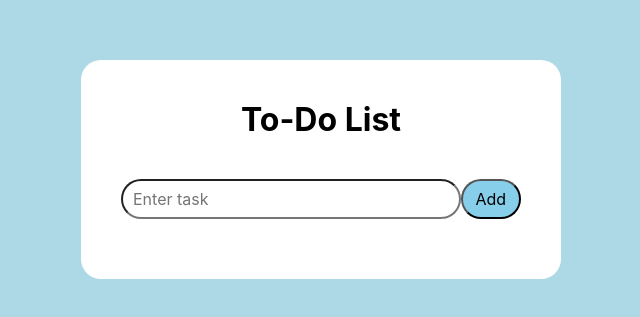
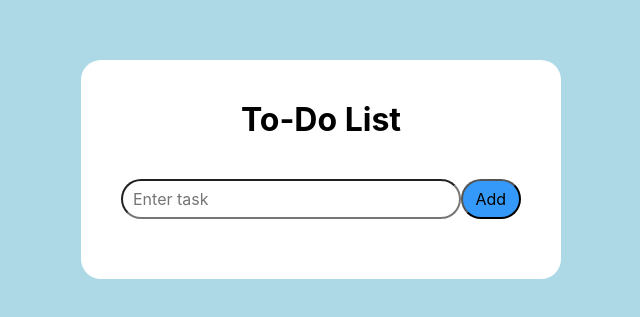
Before and after one commit to Jiatao7/To-Do-List, a React (Vite) app: page / in a window 1280 px wide. Shown: the part 231-548 px from the top of the page, without its empty margins (319-959 px from the left). Built offline with nearby package versions, Linux system fonts and the light colour scheme.

Commit message:
change styling

```diff
--- a/src/App.jsx
+++ b/src/App.jsx
@@ -12,7 +12,6 @@ export default function App() {
   }
 
   function deleteTask(task) {
-    console.log(task);
     setTasks(prevTasks => prevTasks.filter(prevTask => prevTask !== task))
   }
 
--- a/src/index.css
+++ b/src/index.css
@@ -46,7 +46,7 @@ body {
   flex-grow: 1;
   height: 40px;
   border-radius: 20px;
-  background-color: skyblue;
+  background-color: #3599f9;
 }
 
 .taskList {
@@ -65,8 +65,8 @@ body {
 }
 
 .taskList li img {
-  width: 15px;
-  height: 15px;
+  width: 18px;
+  height: 18px;
 }
 
 .taskList .checkbox {
```
